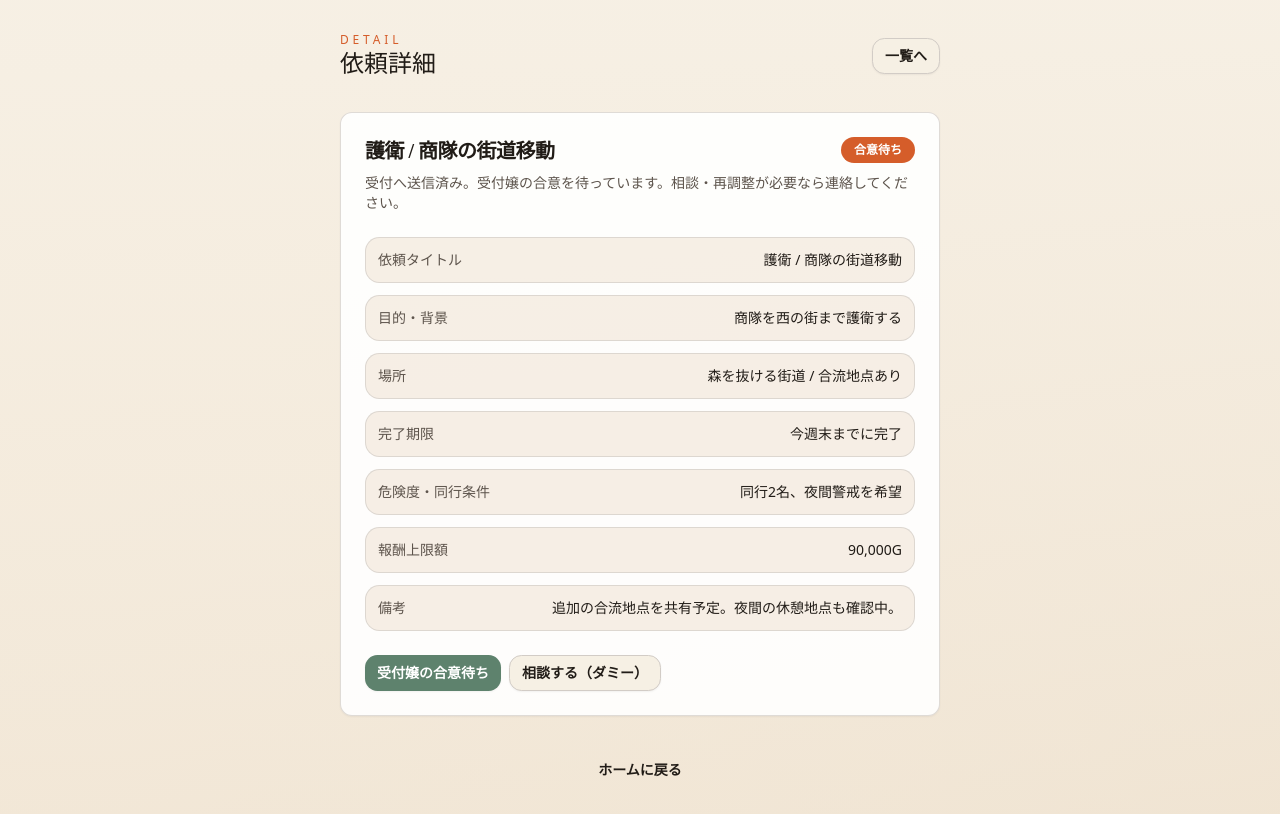
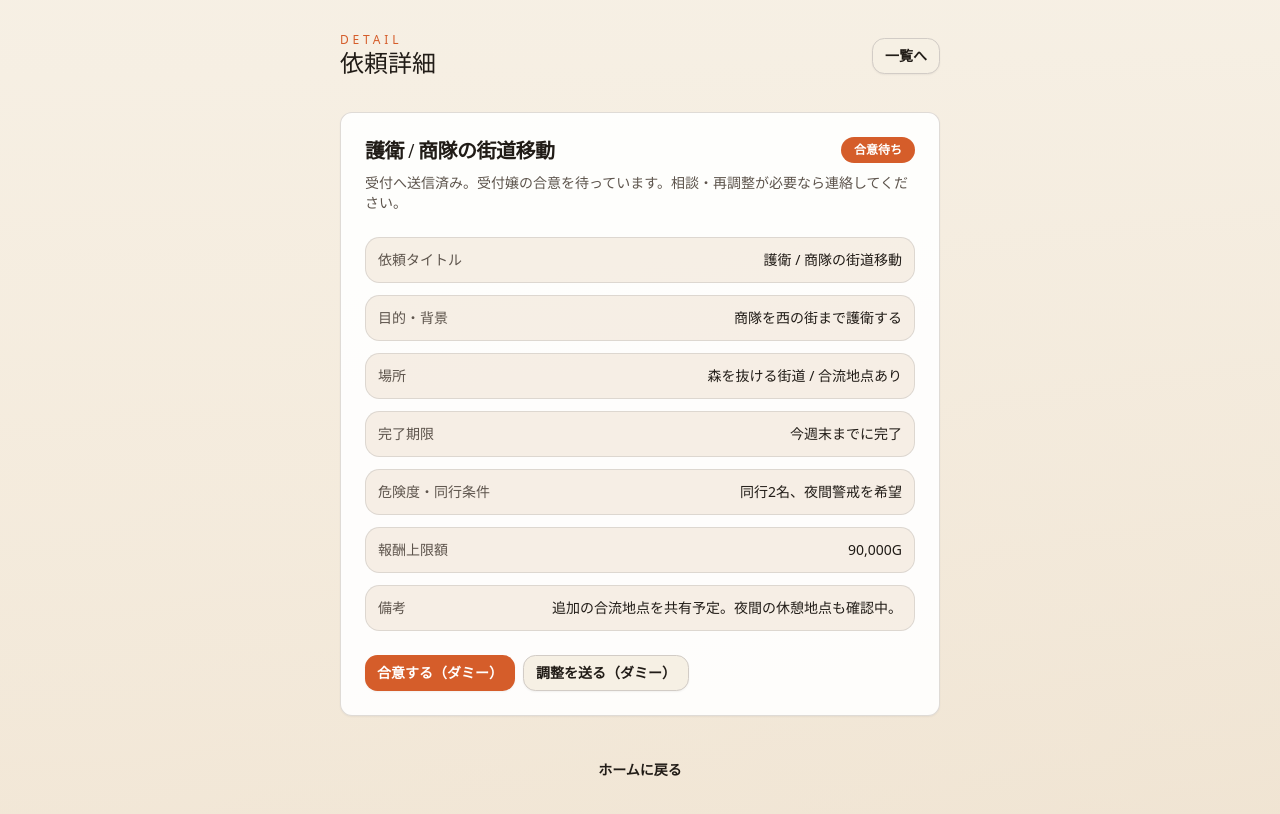
Before and after one commit to kazurego7/isekai-quest-agency, a Next.js app: page /requests/1 in a window 1280 px wide. Shown: the top 814 px of the page. Built offline with nearby package versions, Linux system fonts and the light colour scheme.

Commit message:
Enable adjust navigation from request detail

```diff
--- a/app/requests/[id]/page.js
+++ b/app/requests/[id]/page.js
@@ -102,23 +102,32 @@ const statusStyle = {
   完了: "muted",
 };
 
-const actionsByStatus = {
-  下書き: [
-    { label: "編集（ダミー）", href: "/requests/new", variant: "outline" },
-    { label: "送信（ダミー）", href: "/requests", variant: "default" },
-    { label: "取り下げ（ダミー）", href: "/requests", variant: "ghost" },
-  ],
-  合意待ち: [
-    { label: "受付嬢の合意待ち", href: "/requests", variant: "secondary" },
-    { label: "相談する（ダミー）", href: "/requests", variant: "outline" },
-  ],
-  確認前: [
-    { label: "合意する（ダミー）", href: "/requests", variant: "default" },
-    { label: "再調整を送る（ダミー）", href: "/requests/req-002/adjust", variant: "outline" },
-  ],
-  受注済み: [{ label: "参照のみ", href: "/requests", variant: "ghost" }],
-  完了: [{ label: "完了済みの履歴", href: "/requests", variant: "ghost" }],
-};
+function actionsByStatus(status, id) {
+  switch (status) {
+    case "下書き":
+      return [
+        { label: "編集（ダミー）", href: "/requests/new", variant: "outline" },
+        { label: "送信（ダミー）", href: "/requests", variant: "default" },
+        { label: "取り下げ（ダミー）", href: "/requests", variant: "ghost" },
+      ];
+    case "確認前":
+      return [
+        { label: "合意する（ダミー）", href: "/requests", variant: "default" },
+        { label: "調整を送る（ダミー）", href: `/requests/${id}/adjust`, variant: "outline" },
+      ];
+    case "合意待ち":
+      return [
+        { label: "合意する（ダミー）", href: "/requests", variant: "default" },
+        { label: "調整を送る（ダミー）", href: `/requests/${id}/adjust`, variant: "outline" },
+      ];
+    case "受注済み":
+      return [{ label: "参照のみ", href: "/requests", variant: "ghost" }];
+    case "完了":
+      return [{ label: "完了済みの履歴", href: "/requests", variant: "ghost" }];
+    default:
+      return [];
+  }
+}
 
 export default function RequestDetail({ params }) {
   const request = mockRequests[params.id] ?? mockRequests["req-001"];
@@ -158,7 +167,7 @@ export default function RequestDetail({ params }) {
             </div>
           </CardContent>
           <CardFooter className="flex flex-wrap gap-2">
-            {(actionsByStatus[request.status] ?? []).map((action) => (
+            {actionsByStatus(request.status, params.id).map((action) => (
               <Button key={action.label} size="sm" variant={action.variant} asChild>
                 <Link href={action.href}>{action.label}</Link>
               </Button>
```
